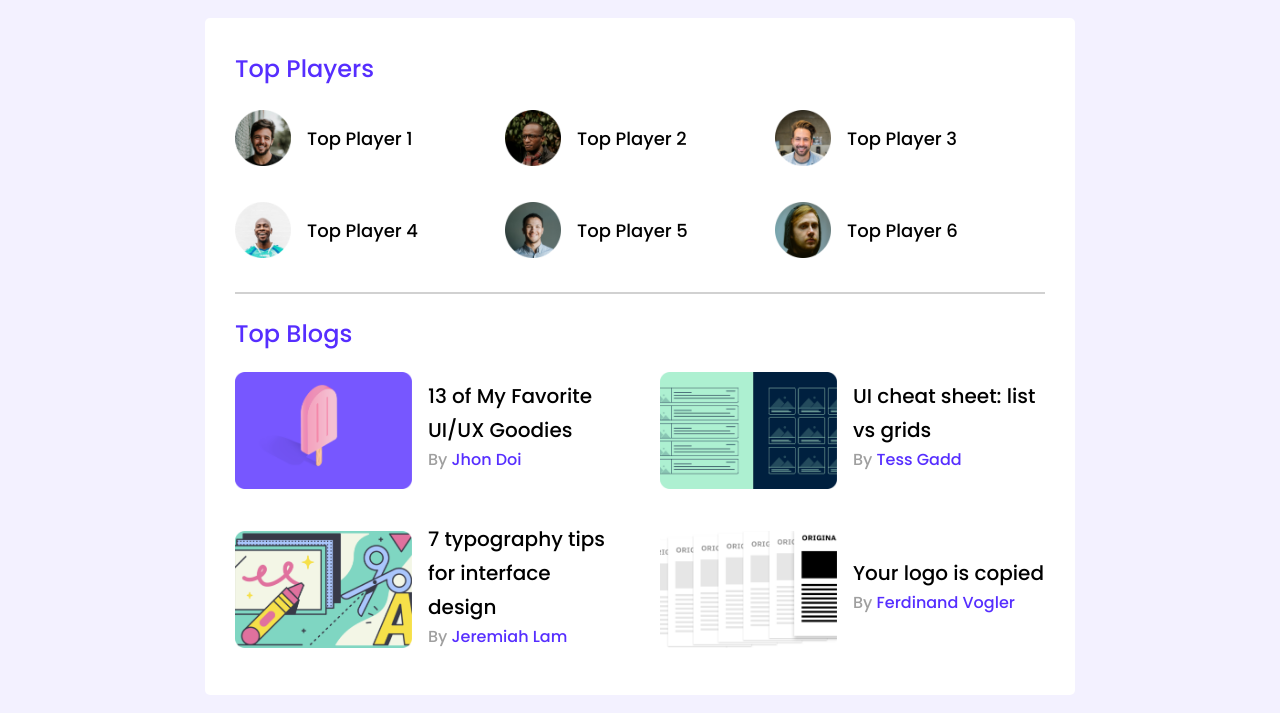
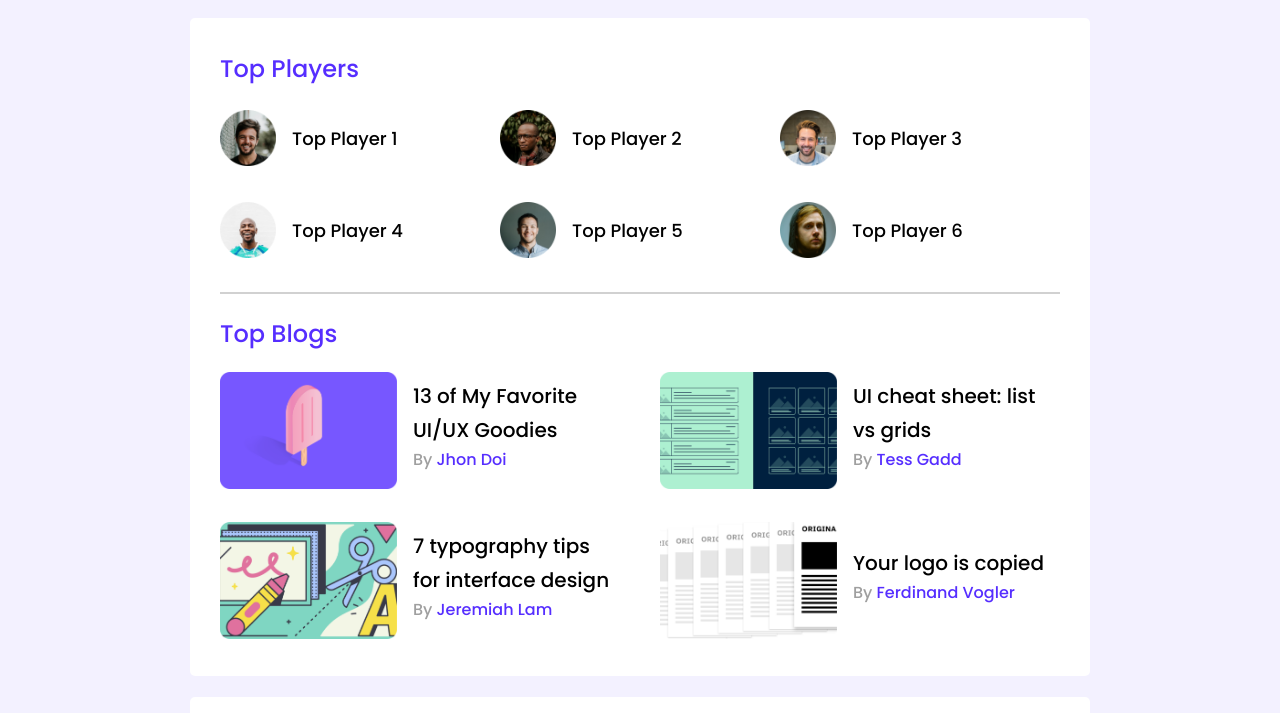
Before and after one commit to srhimel/leader-board, a plain HTML site: page index.html in a window 1280 px wide. Shown: the part 93-806 px from the top of the page. Drawn offline with Linux system fonts and the light colour scheme.

Commit message:
fixed container

```diff
--- a/style.css
+++ b/style.css
@@ -24,7 +24,7 @@ hr {
 }
 
 .container {
-    max-width: 870px;
+    max-width: 900px;
     padding: 30px;
     border-radius: 5px;
     margin-top: 21px;
```
